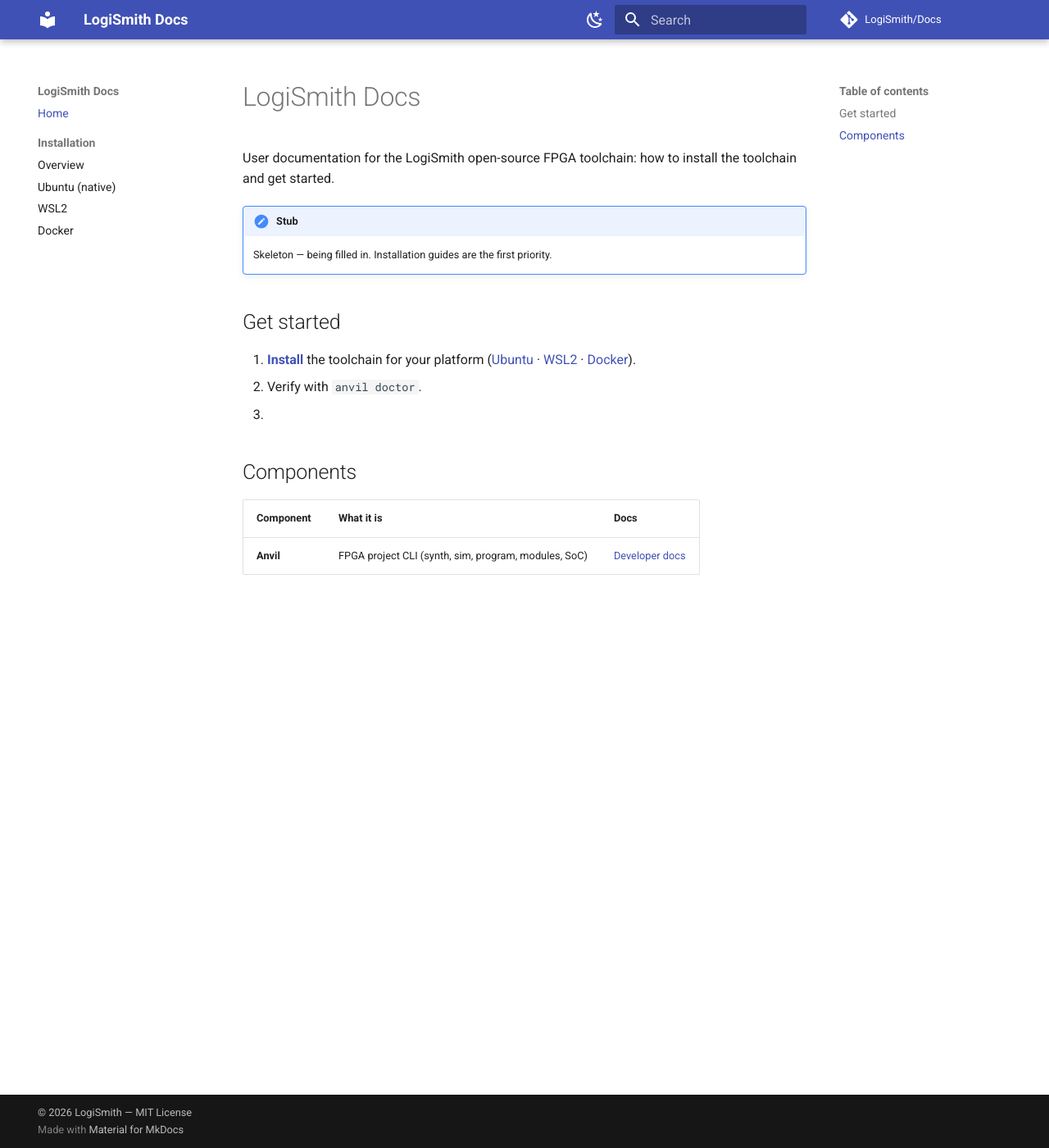
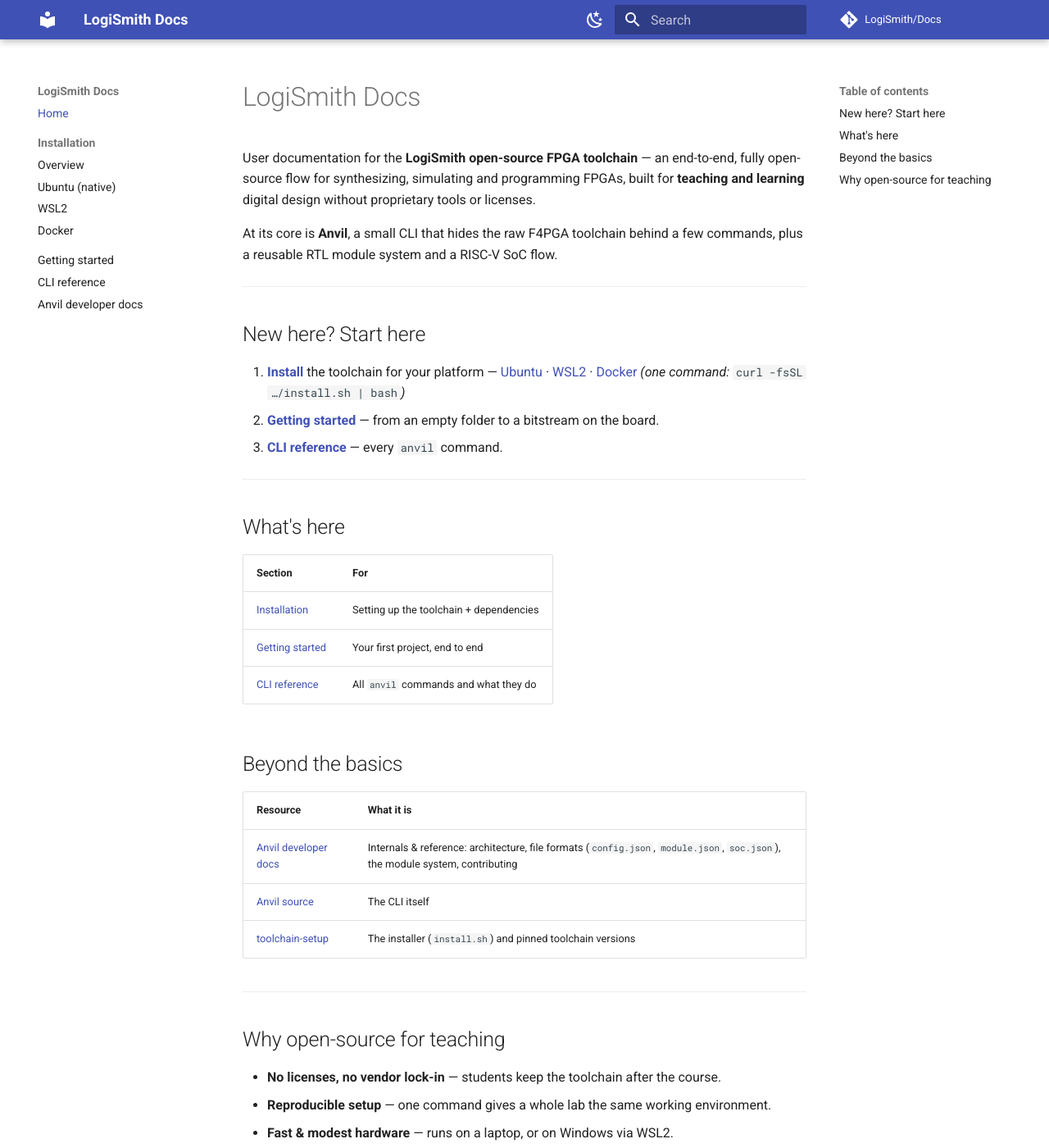
Before and after one commit to LogiSmith/Docs, an MkDocs documentation site: the page built from docs/index.md, in a window 1280 px wide and 1400 px high. Shown: the whole window at 82% size. Built offline with MkDocs 1.6.1 and Material for MkDocs 9.7.7, drawn with Linux system fonts in a browser that asks for light colours; comment, search, counter and statistics services are not loaded; some of the changed text lies outside the part shown.

Commit message:
docs: add getting-started + CLI reference, rework hub, link Anvil docs

```diff
--- a/docs/index.md
+++ b/docs/index.md
@@ -1,23 +1,47 @@
 # LogiSmith Docs
 
-User documentation for the LogiSmith open-source FPGA toolchain: how to install
-the toolchain and get started.
+User documentation for the **LogiSmith open-source FPGA toolchain** — an
+end-to-end, fully open-source flow for synthesizing, simulating and programming
+FPGAs, built for **teaching and learning** digital design without proprietary
+tools or licenses.
 
-!!! note "Stub"
-    Skeleton — being filled in. Installation guides are the first priority.
+At its core is **Anvil**, a small CLI that hides the raw F4PGA toolchain behind a
+few commands, plus a reusable RTL module system and a RISC-V SoC flow.
 
-## Get started
+---
 
-1. **[Install](installation/index.md)** the toolchain for your platform
-   ([Ubuntu](installation/ubuntu.md) · [WSL2](installation/wsl.md) ·
-   [Docker](installation/docker.md)).
-2. Verify with `anvil doctor`.
-3. <!-- TODO: link to a getting-started / first-project tutorial -->
+## New here? Start here
 
-## Components
+1. **[Install](installation/index.md)** the toolchain for your platform —
+   [Ubuntu](installation/ubuntu.md) · [WSL2](installation/wsl.md) · [Docker](installation/docker.md)
+   *(one command:* `curl -fsSL …/install.sh | bash`*)*
+2. **[Getting started](getting-started.md)** — from an empty folder to a bitstream
+   on the board.
+3. **[CLI reference](cli.md)** — every `anvil` command.
 
-| Component | What it is | Docs |
-|-----------|-----------|------|
-| **Anvil** | FPGA project CLI (synth, sim, program, modules, SoC) | [Developer docs](https://logismith.github.io/Anvil/) |
+---
 
-<!-- TODO: add further components as they are documented -->
+## What's here
+
+| Section | For |
+|---------|-----|
+| [Installation](installation/index.md) | Setting up the toolchain + dependencies |
+| [Getting started](getting-started.md) | Your first project, end to end |
+| [CLI reference](cli.md) | All `anvil` commands and what they do |
+
+## Beyond the basics
+
+| Resource | What it is |
+|----------|-----------|
+| [Anvil developer docs](https://logismith.github.io/Anvil/) | Internals & reference: architecture, file formats (`config.json`, `module.json`, `soc.json`), the module system, contributing |
+| [Anvil source](https://github.com/LogiSmith/Anvil) | The CLI itself |
+| [toolchain-setup](https://github.com/LogiSmith/toolchain-setup) | The installer (`install.sh`) and pinned toolchain versions |
+
+---
+
+## Why open-source for teaching
+
+- **No licenses, no vendor lock-in** — students keep the toolchain after the course.
+- **Reproducible setup** — one command gives a whole lab the same working environment.
+- **Fast & modest hardware** — runs on a laptop, or on Windows via WSL2.
+- **Transparent** — every layer is inspectable, from RTL to bitstream.
--- a/mkdocs.yml
+++ b/mkdocs.yml
@@ -57,3 +57,6 @@ nav:
       - Ubuntu (native): installation/ubuntu.md
       - WSL2: installation/wsl.md
       - Docker: installation/docker.md
+  - Getting started: getting-started.md
+  - CLI reference: cli.md
+  - Anvil developer docs: https://logismith.github.io/Anvil/
```
Also changed, not shown: docs/cli.md (added, +68 -0 lines), docs/getting-started.md (added, +91 -0 lines).
